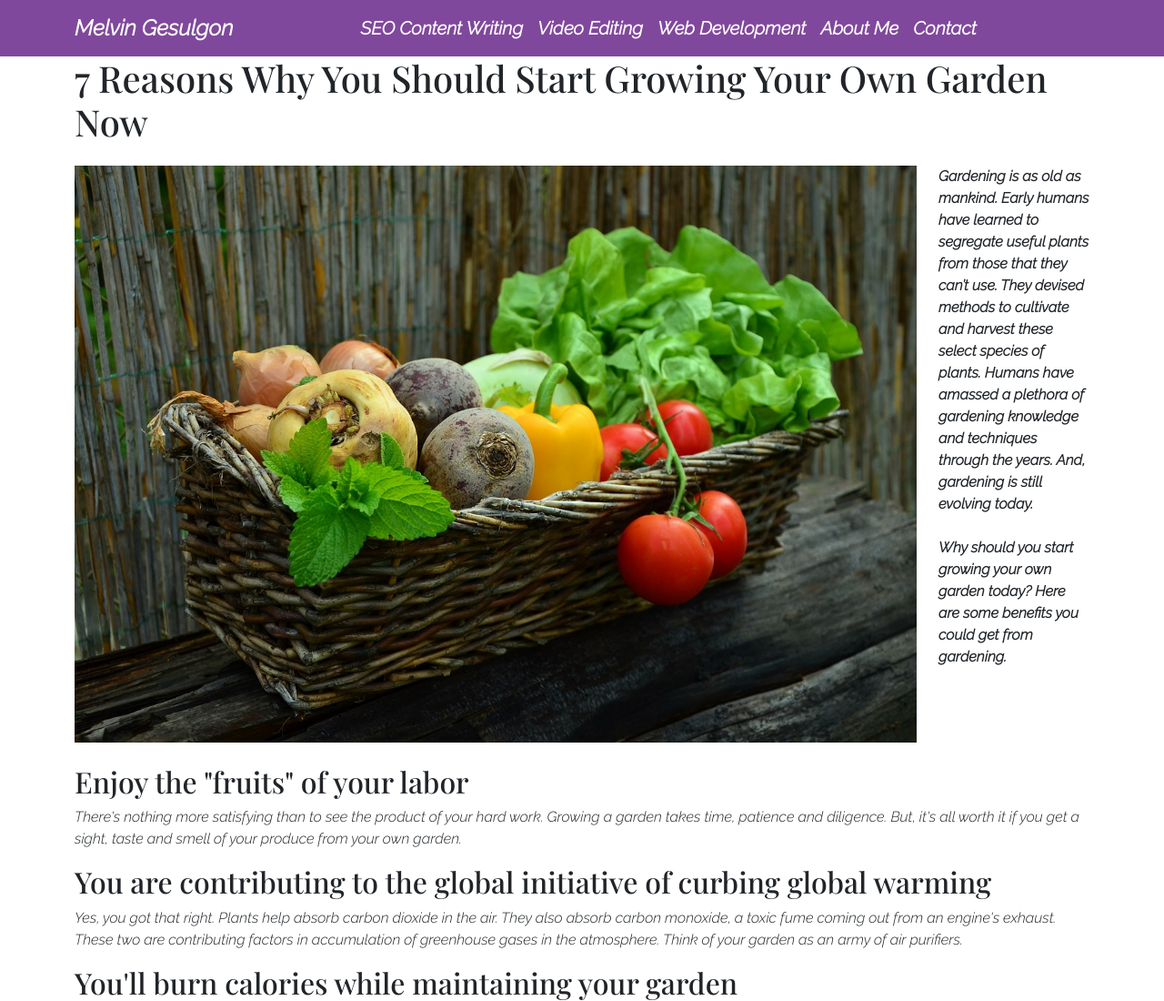
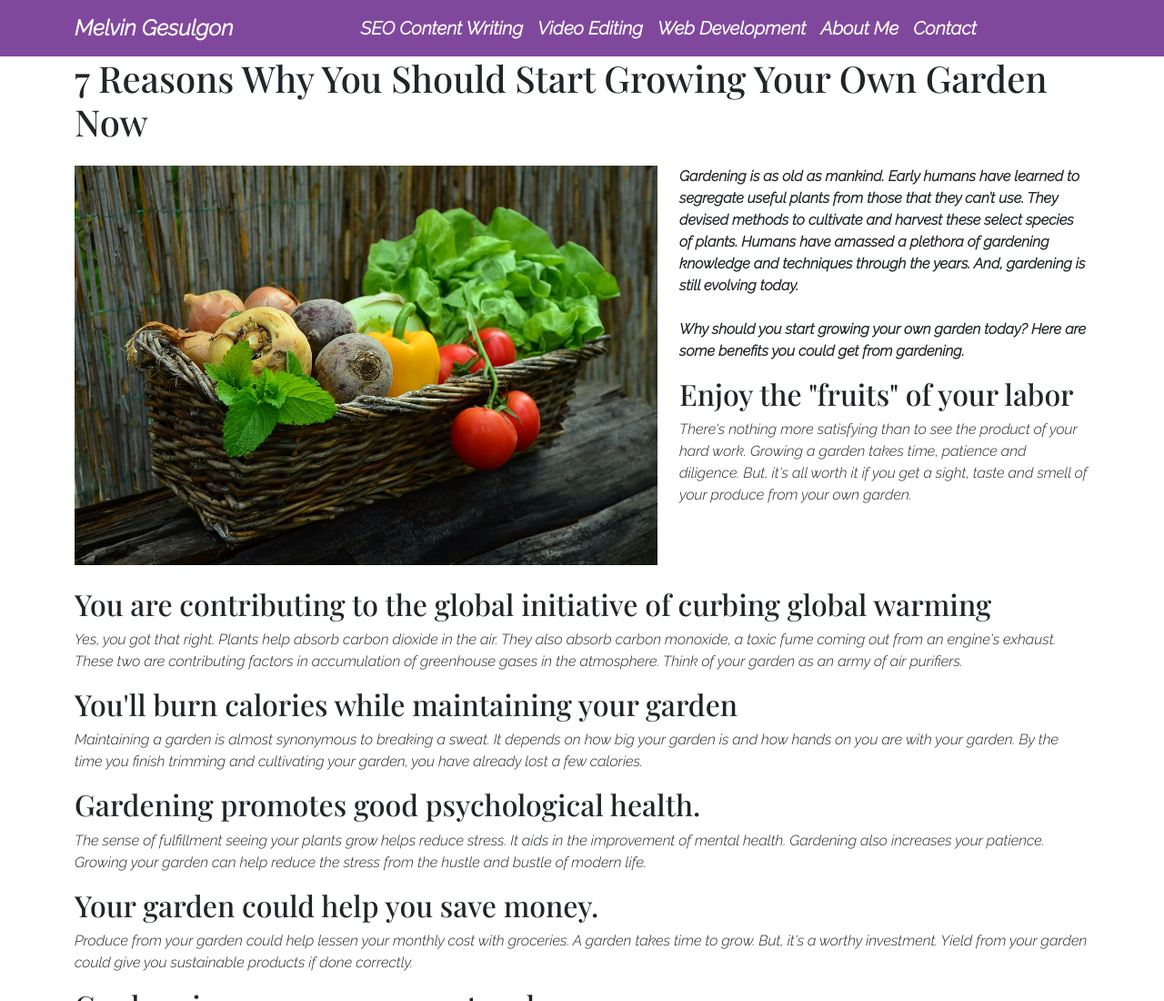
Before and after one commit to Melvin-Gesulgon/portfolio, a plain HTML site: page garden.html in a window 1280 px wide. Shown: the top 1100 px of the page at 91% size. Drawn offline with nearby package versions, Linux system fonts and the light colour scheme.

Commit message:
garden.html update, ongoing

```diff
--- a/css/style.css
+++ b/css/style.css
@@ -26,6 +26,6 @@ button, .cta {
     border-radius: 8px;
 }
 .garden1 {
-    /* height: 90vh; */
+    /* height: 25em; */
     /* width: auto; */
 }
--- a/garden.html
+++ b/garden.html
@@ -65,27 +65,27 @@
 <div class="container">
     <h1 class="mb-4"> 7 Reasons Why You Should Start Growing Your Own Garden Now</h1>
     <div class="row">
-        <div class="col-md-10">
+        <div class="col-md-7">
             <img class="img-fluid garden1" src="img/vegetables-in-a-basket.jpg" alt="">
         </div>
-        <div class="col-md-2">
-            <p>
-                <strong>
-                    Gardening is as old as mankind. Early humans have learned to segregate useful plants from those that they can’t use. They devised methods to cultivate and harvest these select species of plants. Humans have amassed a plethora of gardening knowledge and techniques through the years. And, gardening is still evolving today.
-                    <br><br>
-                    Why should you start growing your own garden today? Here are some benefits you could get from gardening.
-                </strong>
-            </p>
+        <div class="col-md-5">
+                <p class="text-justify">
+                    <strong><i>
+                        Gardening is as old as mankind. Early humans have learned to segregate useful plants from those that they can’t use. They devised methods to cultivate and harvest these select species of plants. Humans have amassed a plethora of gardening knowledge and techniques through the years. And, gardening is still evolving today.
+                        <br><br>
+                         Why should you start growing your own garden today? Here are some benefits you could get from gardening.
+                    </i></strong>
+                 </p>
+            <h2>Enjoy the "fruits" of your labor</h2>
+                <p class="text-justify">
+                 There's nothing more satisfying than to see the product of your hard work. Growing a garden takes time, patience and diligence. But, it's all worth it if you get a sight, taste and smell  of your produce from your own garden.
+                </p>
         </div>
     </div>
 
      <br>
 
-     <h2>Enjoy the "fruits" of your labor</h2>
-     <p>
 
-         There's nothing more satisfying than to see the product of your hard work. Growing a garden takes time, patience and diligence. But, it's all worth it if you get a sight, taste and smell  of your produce from your own garden.
-        </p>
 
 
     <h2> You are contributing to the global initiative of curbing global warming</H2>
```
Also changed, not shown: index.html (+4 -4 lines).
